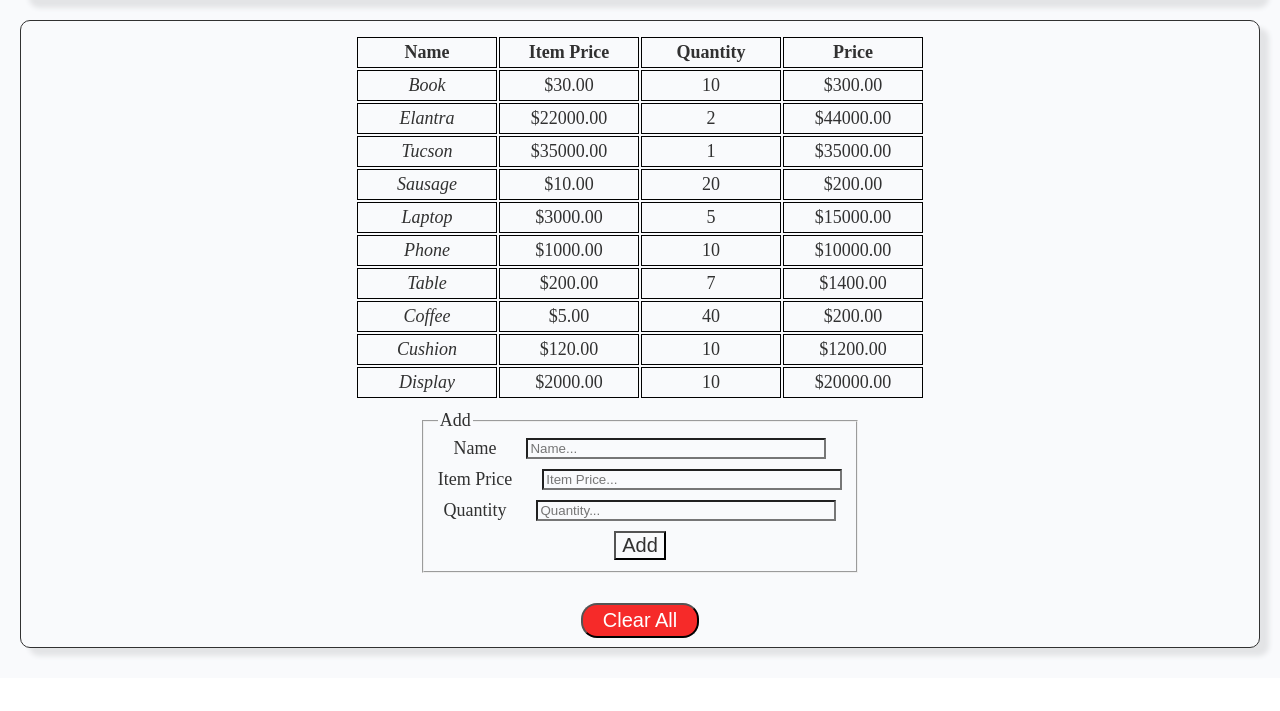
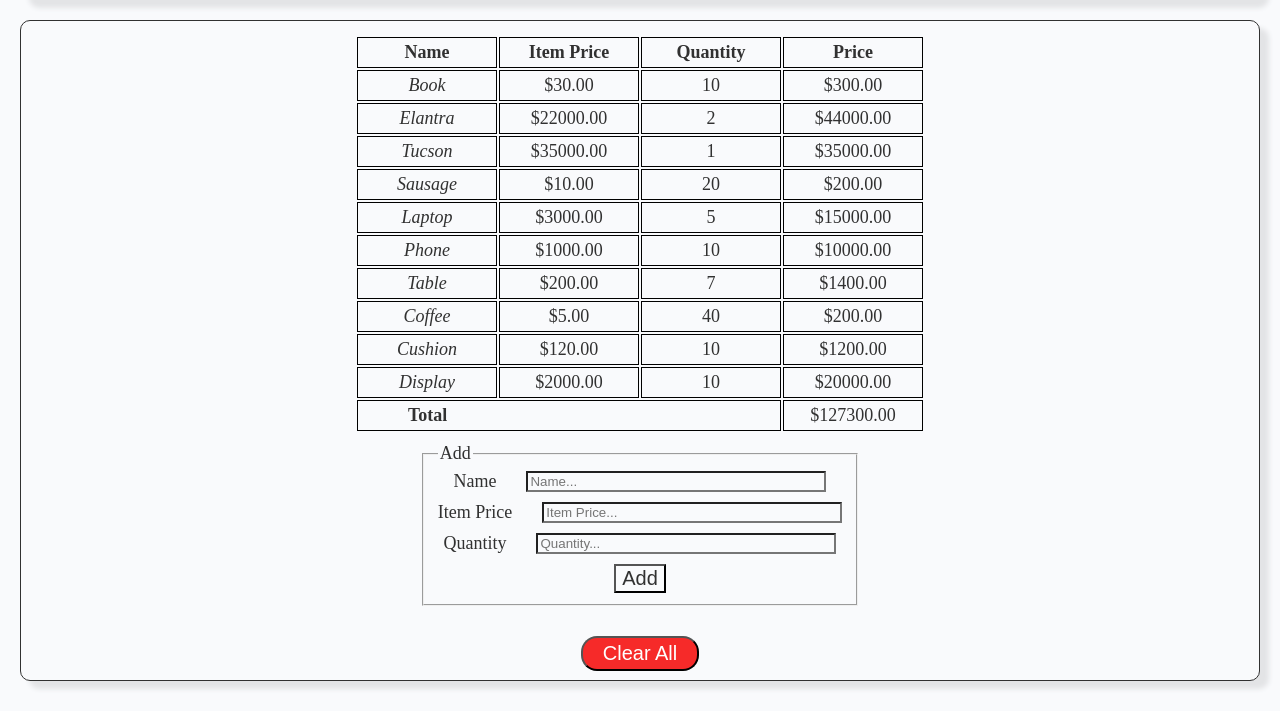
Before and after one commit to Avrmaster/WebTechnologies, a plain HTML site: page index.html in a window 1280 px wide. Shown: the part 130-841 px from the top of the page. Before the commit the page ends 808 px from the top, so only its background shows below. Drawn offline with Linux system fonts and the light colour scheme.

Commit message:
lab07. Total & empty

```diff
--- a/js/index.js
+++ b/js/index.js
@@ -3,13 +3,14 @@ window.onload = () => {
 		this.name = name
 		this.itemPrice = itemPrice
 		this.quantity = quantity
+		this.price = this.itemPrice * this.quantity
 
 		this.toString = () => {
 			return `
 				<th><i>${this.name}</i></th>
 				<th>$${(this.itemPrice / 100).toFixed(2)}</th>
 				<th>${this.quantity}</th>
-				<th>$${(this.itemPrice * this.quantity / 100).toFixed(2)}</th>
+				<th>$${(this.price / 100).toFixed(2)}</th>
 			`
 		}
 	}
@@ -28,6 +29,11 @@ window.onload = () => {
 				<th><b>Price</b></th>
 			</tr>
 				${mapProductsToString(products)}
+				${!products.length ? '<th colspan="4">- Nothing -</th>' : ''}
+			<tr>
+				<th colspan="3" id="total"><b>Total</b></th>
+				<th>$${(products.reduce((p, c) => p + c.price, 0) / 100).toFixed(2)}</th>
+			</tr>
 			</tbody>
 		`)
 	}
--- a/scss/index.scss
+++ b/scss/index.scss
@@ -88,6 +88,11 @@ form {
     padding: 4px 10px;
   }
 
+  #total {
+    text-align: left;
+    padding-left: 50px;
+  }
+
   margin: 10px;
 }
 
```
Also changed, not shown: scss/index.css, 1 other file.
